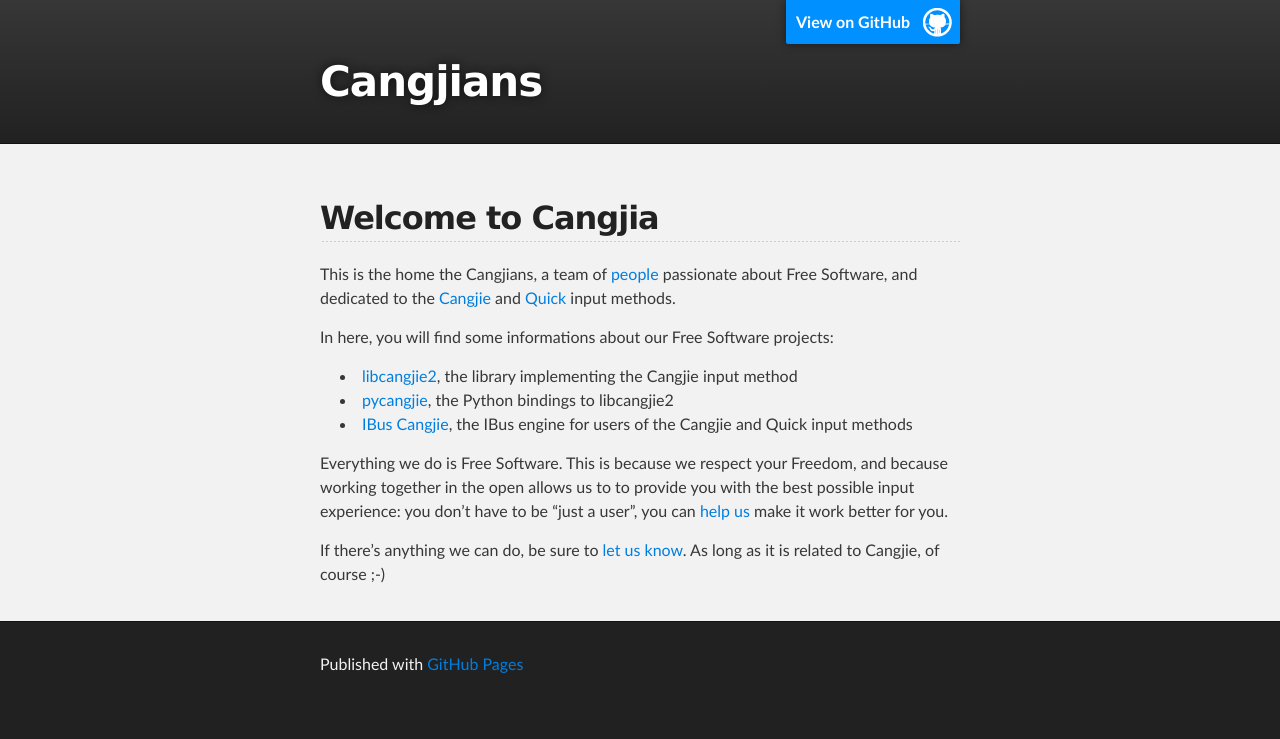
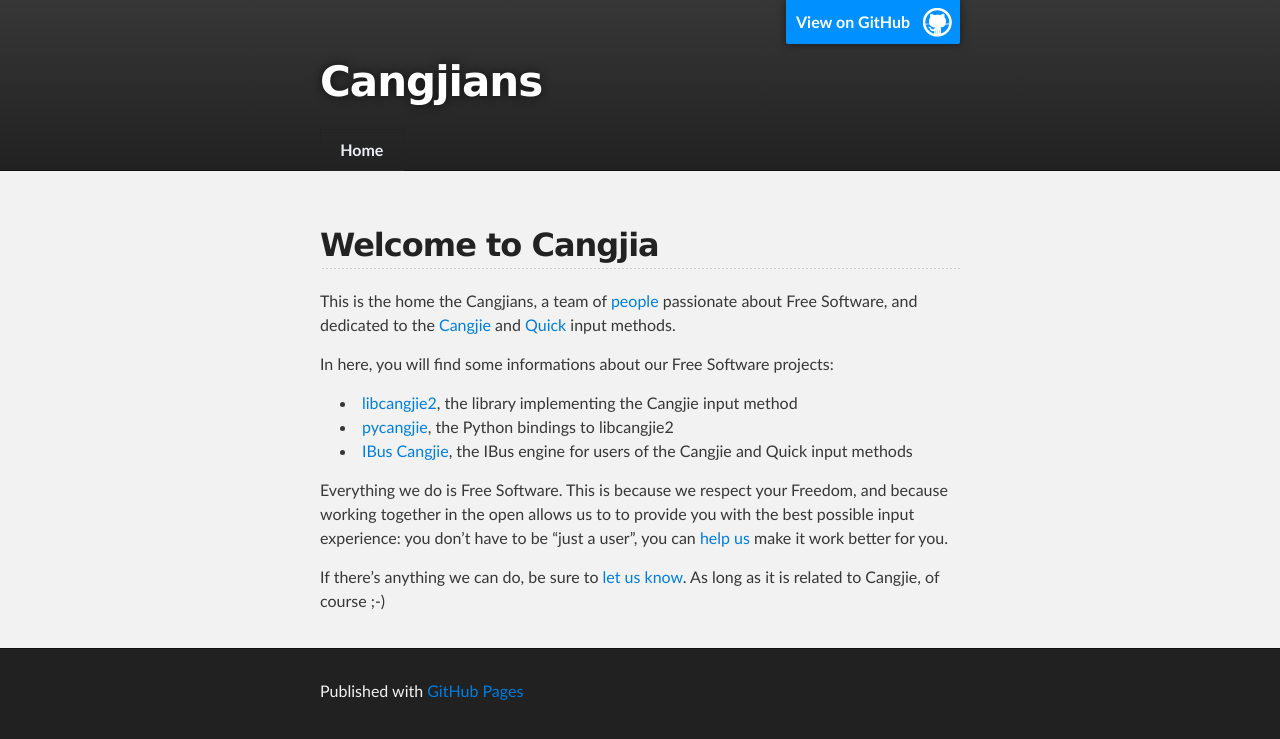
Before and after one commit to brendanhoran/cangjians.github.io, a Jekyll site: the page built from index.md, in a window 1280 px wide. Shown: the top 739 px of the page. Built offline with Jekyll 4.4.1, drawn with Linux system fonts in a browser that asks for light colours.

Commit message:
header: Add the navigation menu
Ok, there's only one item right now, but others are coming soon.
Promise!

```diff
--- a/_includes/header.html
+++ b/_includes/header.html
@@ -4,5 +4,10 @@
 
           <h1 id="project_title">Cangjians</h1>
 
+          <nav>
+            <a class="{% if page.name == 'home' %}active{% endif %}"
+               href="/">Home</a>
+          </nav>
+
         </header>
     </div>
--- a/_layouts/default.html
+++ b/_layouts/default.html
@@ -7,6 +7,7 @@
     <meta name="description" content="Cangjians.github.io : Website for the Cangjians team" />
 
     <link rel="stylesheet" type="text/css" media="screen" href="stylesheets/stylesheet.css">
+    <link rel="stylesheet" type="text/css" media="screen" href="stylesheets/cangjians.css">
 
     <title>{{ page.title }}</title>
   </head>
--- a/index.md
+++ b/index.md
@@ -1,6 +1,7 @@
 ---
 layout: default
 title: Cangjians
+name: home
 ---
 
 ## Welcome to Cangjia
--- /dev/null
+++ b/stylesheets/cangjians.css
@@ -0,0 +1,23 @@
+header.inner {
+  padding-bottom: 0px !important;
+}
+
+nav {
+  margin-top: 1em;
+  border: 0px;
+  margin-bottom: -1px;
+}
+nav a {
+  display: inline-block;
+  padding: 0.5em 1.2em;
+  border: solid 1px #232323;
+  font-weight: bold;
+  color: #e9edf2;
+}
+nav a:hover {
+  color: white;
+}
+nav a.active {
+  color: white;
+  border-bottom: solid 2px #f2f2f2;
+}
```
